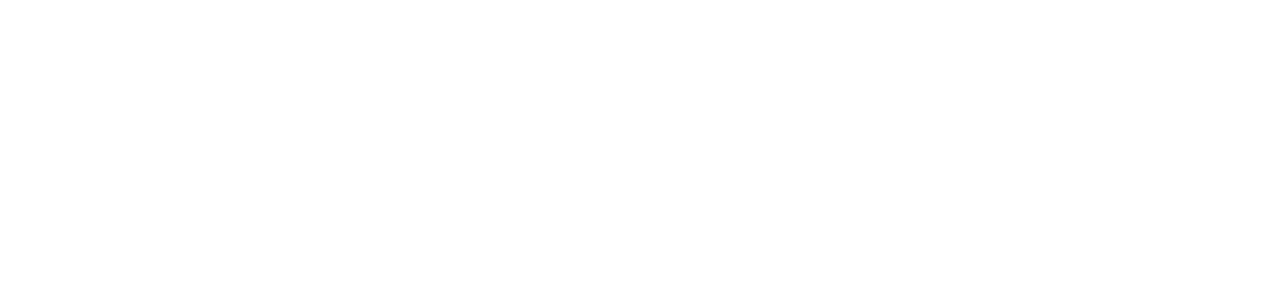
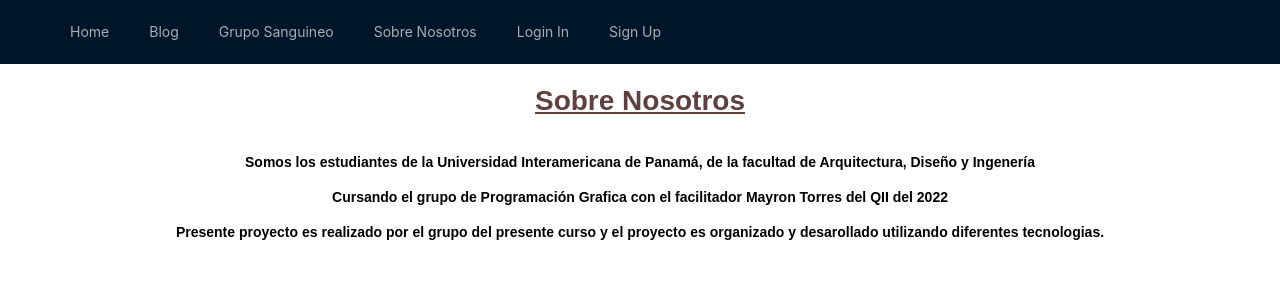
Before and after one commit to RoyHudson/Bloodies-Landing-Page, a Nuxt app: page /about in a window 1280 px wide. Before the commit this address had no page. Shown: the top 300 px of the page. Built offline with nearby package versions, Linux system fonts and the light colour scheme.

Commit message:
Sobre Nosotros

```diff
--- /dev/null
+++ b/pages/about.vue
@@ -0,0 +1,53 @@
+<template>
+  <body id="Sobre Nosotros">
+    <Navbar/>
+    <main class="texto">
+        <div class="py-5">
+            <div class="row">
+                <h1 class="main-heading"><u>Sobre Nosotros</u></h1>
+
+                <p><center>Somos los estudiantes de la Universidad Interamericana de Panamá, de la facultad de Arquitectura, Diseño y Ingenería</center></p>
+                <p><center>Cursando el grupo de Programación Grafica con el facilitador Mayron Torres del QII del 2022</center></p>
+                <p><center>Presente proyecto es realizado por el grupo del presente curso y el proyecto es organizado y desarollado utilizando diferentes tecnologias.</center></p>
+            </div>
+        </div>
+
+
+
+    </main>
+    </body>
+</template>
+
+<script>
+import Navbar from '../components/navbar.vue';
+export default {
+    name: 'nosotros',
+    components:{ Navbar },
+    texto() {
+        return {}
+
+    }
+
+}
+</script>
+
+<style>
+.texto h1 {
+    font-family: Arial, Helvetica, sans-serif;
+    font-weight: 550;
+    margin: 0 0 30px 0;
+    padding: 0;
+    color: rgb(95, 63, 63);
+    text-align: center;
+}
+.texto p{
+    font-family: Arial, Helvetica, sans-serif;
+    font-weight: 600;
+    margin: 2 6 30px 0;
+    padding: 0;
+    color: rgb(0, 0, 0);
+    text-align: center;
+
+}
+
+</style>
```
